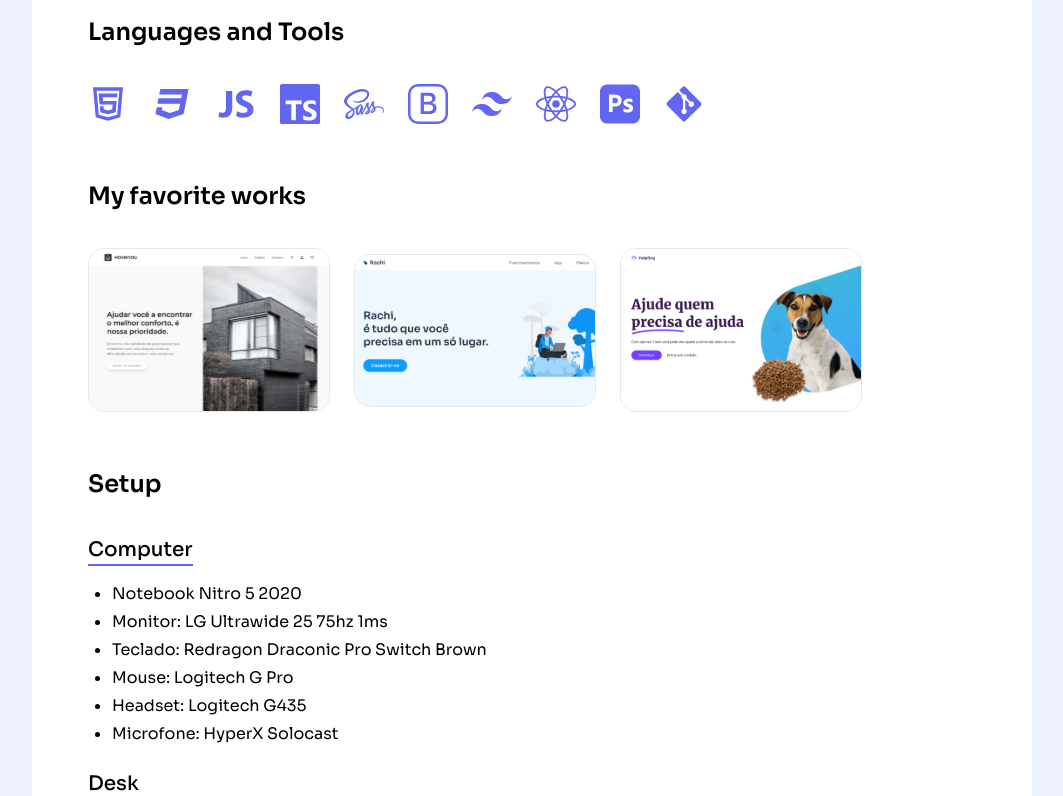
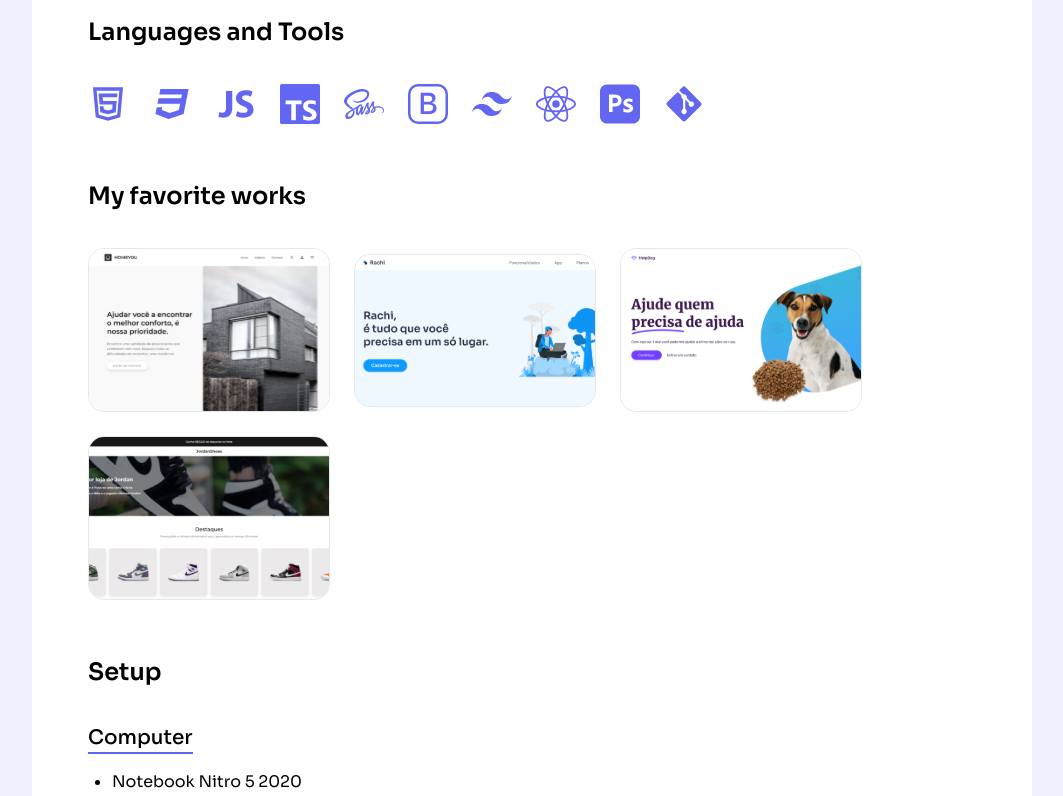
Before and after one commit to dinatoclara22/portfolio, a React (Vite) app: page / in a window 1280 px wide. Shown: the part 486-1282 px from the top of the page, without its empty margins (108-1171 px from the left). Built offline with nearby package versions, Linux system fonts and the light colour scheme.

Commit message:
refatorando projects section

```diff
--- a/src/App.tsx
+++ b/src/App.tsx
@@ -2,7 +2,7 @@ import FindMe from "./components/FindMe/FindMe";
 import Header from "./components/Header";
 import ProgrammingLanguage from "./components/ProgrammingLangueages";
 import Setup from "./components/Setup";
-import Works from "./components/Works/Works";
+import Works from "./components/Works";
 
 export default function App() {
 	return (
--- /dev/null
+++ b/src/components/Works.tsx
@@ -0,0 +1,30 @@
+import Title from "./Title";
+// import WorkItem from "./WorkItems/WorkItem";
+import project from "../data/projects.json";
+
+export default function Works() {
+	return (
+		<section>
+			<div className="mt-14 mb-9">
+				<Title text="My favorite works" />
+			</div>
+
+			{Object.entries(project).map(([category, items]) => (
+				<div
+					key={category}
+					className="flex flex-wrap gap-6 items-center justify-center md:justify-start"
+				>
+					{items.map((item) => (
+						<a key={item.alt} href={item.link}>
+							<img
+								src={item.src}
+								alt={item.alt}
+								className="rounded-2xl border transition ease-in-out hover:-translate-y-2 cursor-pointer"
+							/>
+						</a>
+					))}
+				</div>
+			))}
+		</section>
+	);
+}
--- a/src/components/Works/WorkItems/WorkItem.tsx
+++ /dev/null
@@ -1,17 +0,0 @@
-interface Props {
-	href: string;
-	src: string;
-	alt: string;
-}
-
-export default function WorkItem({ alt, src, href }: Props) {
-	return (
-		<a href={href}>
-			<img
-				src={src}
-				alt={alt}
-				className="rounded-2xl border transition ease-in-out hover:-translate-y-2 cursor-pointer"
-			/>
-		</a>
-	);
-}
--- a/src/components/Works/Works.tsx
+++ /dev/null
@@ -1,30 +0,0 @@
-import Title from "../Title";
-import WorkItem from "./WorkItems/WorkItem";
-
-export default function Works() {
-	return (
-		<section>
-			<div className="mt-14 mb-9">
-				<Title text="My favorite works" />
-			</div>
-
-			<div className="flex flex-wrap gap-6 items-center justify-center md:justify-start">
-				<WorkItem
-					href="https://github.com/dinatoclara22/home-you"
-					src="/assets/homeyou.svg"
-					alt="Projeto Home You"
-				/>
-				<WorkItem
-					href="https://github.com/dinatoclara22/rachi-project"
-					src="/assets/rachi.svg"
-					alt="Projeto Rachi"
-				/>
-				<WorkItem
-					href="https://github.com/dinatoclara22/helpdog"
-					src="/assets/helpDog.svg"
-					alt="Projeto Help Dog"
-				/>
-			</div>
-		</section>
-	);
-}
--- /dev/null
+++ b/src/data/projects.json
@@ -0,0 +1,24 @@
+{
+  "Projects" : [
+    {
+      "link": "https://github.com/dinatoclara22/home-you",
+      "src": "/public/assets/homeyou.svg",
+      "alt": "HomeYou"
+    },
+    {
+      "link": "https://github.com/dinatoclara22/rachi-project",
+      "src": "public/assets/rachi.svg",
+      "alt": "Rachi"
+    },
+    {
+      "link": "https://github.com/dinatoclara22/helpdog",
+      "src": "/public/assets/helpdog.svg",
+      "alt": "HelpDog"
+    },
+    {
+      "link": "https://github.com/dinatoclara22/jordanShoes",
+      "src": "/public/assets/jordanshoes.svg",
+      "alt": "Jordan Shoes"
+    }
+  ]
+}
```
Also changed, not shown: public/assets/jordanshoes.svg (added).
